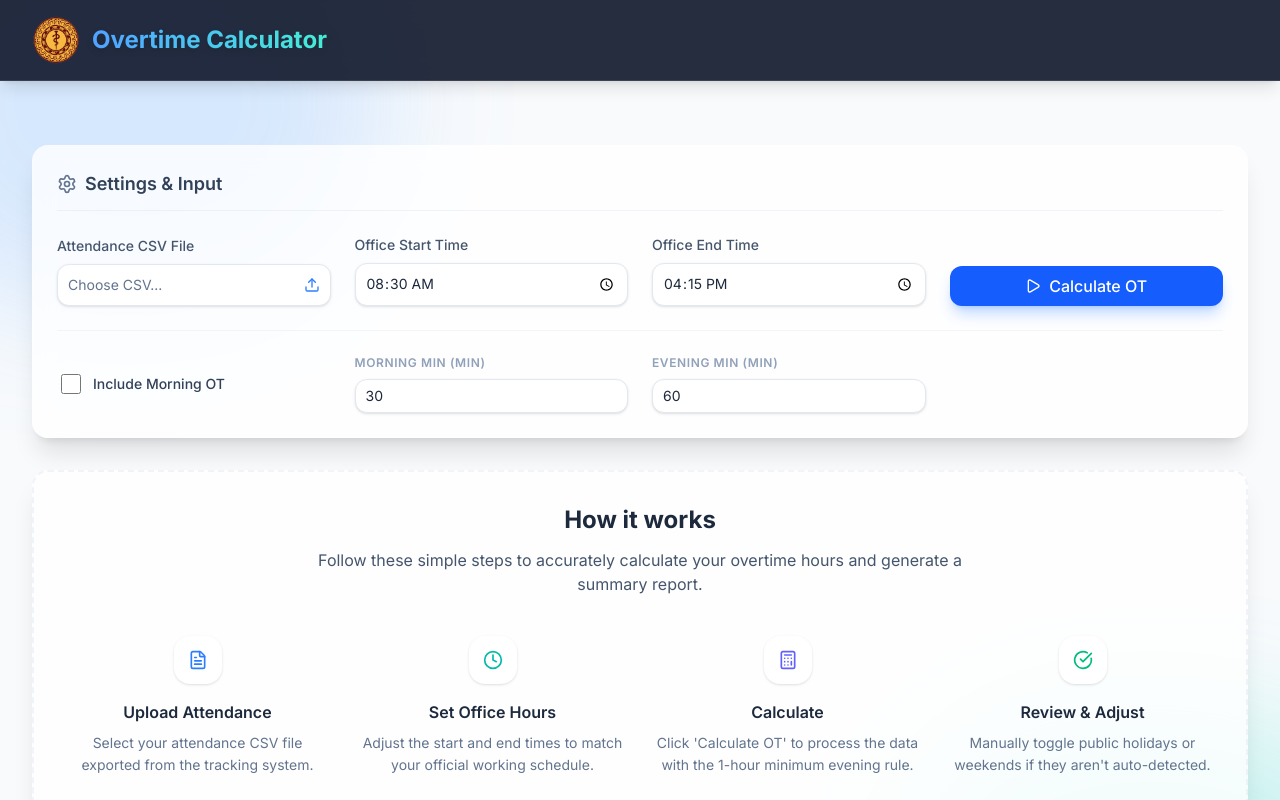
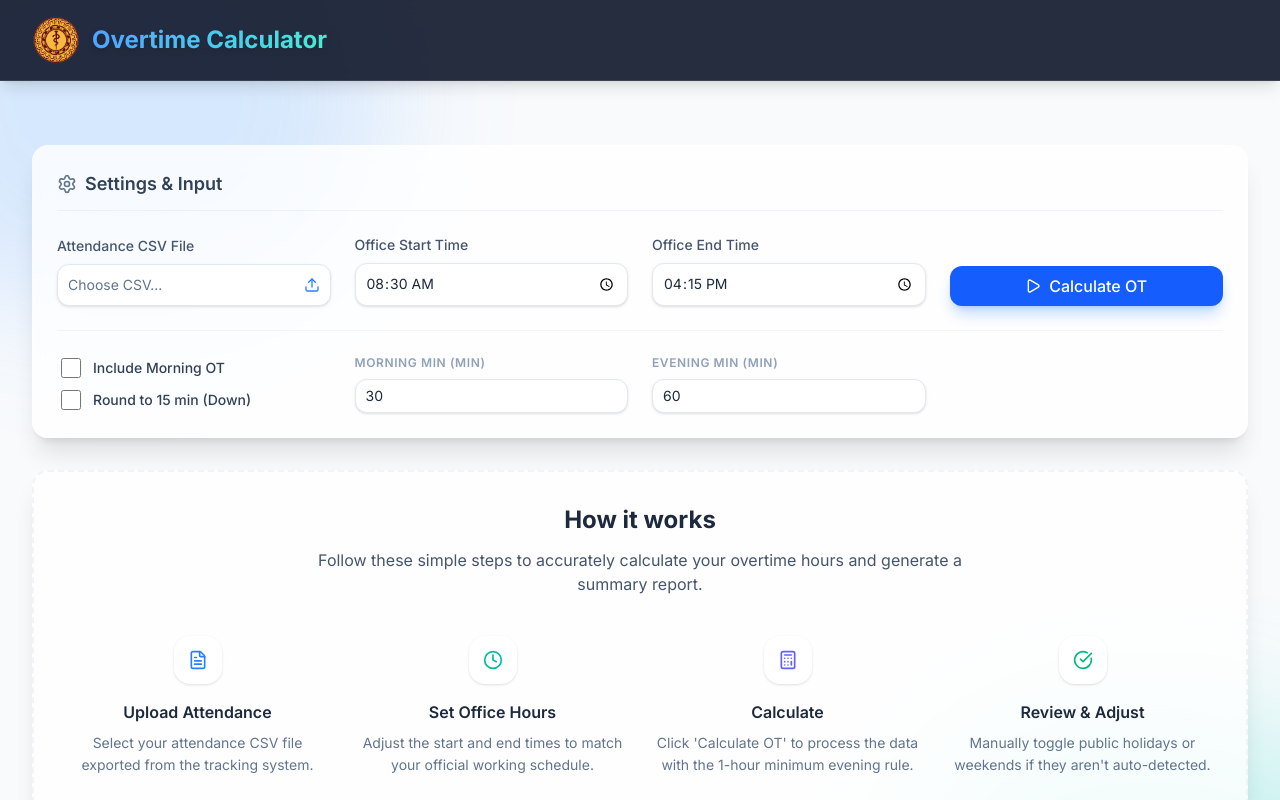
Before and after one commit to Dushan-456/OT-Calculator, a React (Vite) app: page / in a window 1280 px wide. Shown: the top 800 px of the page. Built offline with nearby package versions, Linux system fonts and the light colour scheme.

Commit message:
Update ControlBar.jsx

```diff
--- a/src/components/ControlBar.jsx
+++ b/src/components/ControlBar.jsx
@@ -14,8 +14,8 @@ export default function ControlBar({
 
   const handleConfigChange = (e) => {
     const { name, value, type, checked } = e.target;
-    // Lock everything except includeMorningOT if results are showing
-    if (hasResults && name !== 'includeMorningOT') return;
+    // Lock everything except includeMorningOT and roundTo15Min if results are showing
+    if (hasResults && name !== 'includeMorningOT' && name !== 'roundTo15Min') return;
 
     setConfig(prev => ({
       ...prev,
@@ -104,8 +104,10 @@ export default function ControlBar({
       </div>
 
       <div className="grid grid-cols-1 md:grid-cols-4 gap-6 mt-6 pt-6 border-t border-slate-100 items-center">
+        {/* Toggles Column */}
+        <div className="flex flex-col gap-3 px-1">
             {/* Morning OT Toggle */}
-        <label className="flex items-center gap-3 cursor-pointer group px-1">
+            <label className="flex items-center gap-3 cursor-pointer group">
                 <input
                   type="checkbox"
                   name="includeMorningOT"
@@ -117,6 +119,21 @@ export default function ControlBar({
                   Include Morning OT
                 </span>
             </label>
+
+            {/* Rounding Toggle */}
+            <label className="flex items-center gap-3 cursor-pointer group">
+                <input
+                  type="checkbox"
+                  name="roundTo15Min"
+                  checked={config.roundTo15Min}
+                  onChange={handleConfigChange}
+                  className="checkbox-custom"
+                />
+                <span className="text-sm font-medium text-slate-700 group-hover:text-blue-600 transition-colors">
+                  Round to 15 min (Down)
+                </span>
+            </label>
+        </div>
 
         {/* Morning Threshold */}
         <div className="flex flex-col gap-2">
```
Lines whose indentation alone changed are shown as unchanged.
